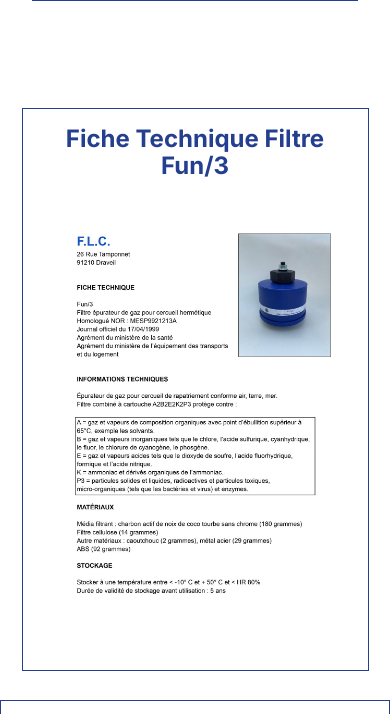
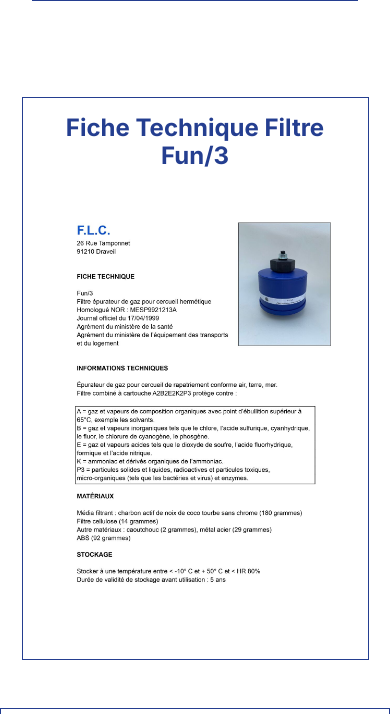
Before and after one commit to hugolavergne/Cartozinc-HTML, a website built with Parcel: page index.html in a window 390 px wide. Shown: the part 564-1278 px from the top of the page. Built offline with nearby package versions, Linux system fonts and the light colour scheme.

Commit message:
Commit from TeleportHQ

```diff
--- a/index.css
+++ b/index.css
@@ -61,6 +61,16 @@
   height: 90%;
   align-self: center;
   object-fit: cover;
+}
+.home-hero1 {
+  width: 100%;
+  display: flex;
+  padding: var(--dl-space-space-threeunits);
+  max-width: var(--dl-size-size-maxwidth);
+  min-height: 80vh;
+  align-items: center;
+  flex-direction: row;
+  justify-content: space-between;
 }
 .home-container2 {
   margin: var(--dl-space-space-unit);
@@ -142,6 +152,9 @@
     width: 80%;
     height: 90%;
   }
+  .home-hero1 {
+    flex-direction: column;
+  }
   .home-container2 {
     align-items: center;
     margin-right: 0px;
@@ -173,6 +186,10 @@
     padding-left: var(--dl-space-space-twounits);
     padding-right: var(--dl-space-space-twounits);
   }
+  .home-container1 {
+    margin-right: var(--dl-space-space-unit);
+    padding-right: var(--dl-space-space-unit);
+  }
   .home-text {
     color: #243e90;
     font-size: 2rem;
@@ -181,6 +198,15 @@
   .home-image1 {
     width: 80%;
     height: 90%;
+  }
+  .home-hero1 {
+    align-self: flex-start;
+    padding-left: var(--dl-space-space-twounits);
+    padding-right: var(--dl-space-space-twounits);
+  }
+  .home-container2 {
+    margin-right: var(--dl-space-space-unit);
+    padding-right: var(--dl-space-space-unit);
   }
   .home-text1 {
     color: #243e90;
@@ -209,11 +235,14 @@
     height: 21px;
   }
   .home-hero {
-    height: 1198px;
+    width: 100%;
+    height: auto;
+    max-width: var(--dl-size-size-maxwidth);
+    min-height: var(--dl-size-size-large);
     padding-top: var(--dl-space-space-twounits);
     padding-left: var(--dl-space-space-unit);
     padding-right: var(--dl-space-space-unit);
-    padding-bottom: 13px;
+    padding-bottom: var(--dl-space-space-twounits);
   }
   .home-container1 {
     margin: var(--dl-space-space-unit);
@@ -229,6 +258,13 @@
     height: 90%;
     margin-top: var(--dl-space-space-unit);
     margin-bottom: var(--dl-space-space-unit);
+  }
+  .home-hero1 {
+    min-height: var(--dl-size-size-medium);
+    padding-top: var(--dl-space-space-twounits);
+    padding-left: var(--dl-space-space-unit);
+    padding-right: var(--dl-space-space-unit);
+    padding-bottom: var(--dl-space-space-twounits);
   }
   .home-container2 {
     margin: var(--dl-space-space-unit);
--- a/index.html
+++ b/index.html
@@ -70,6 +70,8 @@
               class="home-image1"
             />
           </div>
+        </div>
+        <div class="home-hero1">
           <div class="home-container2">
             <h1 class="home-text1">Fiche Technique Filtre Fun/3</h1>
             <img
```
